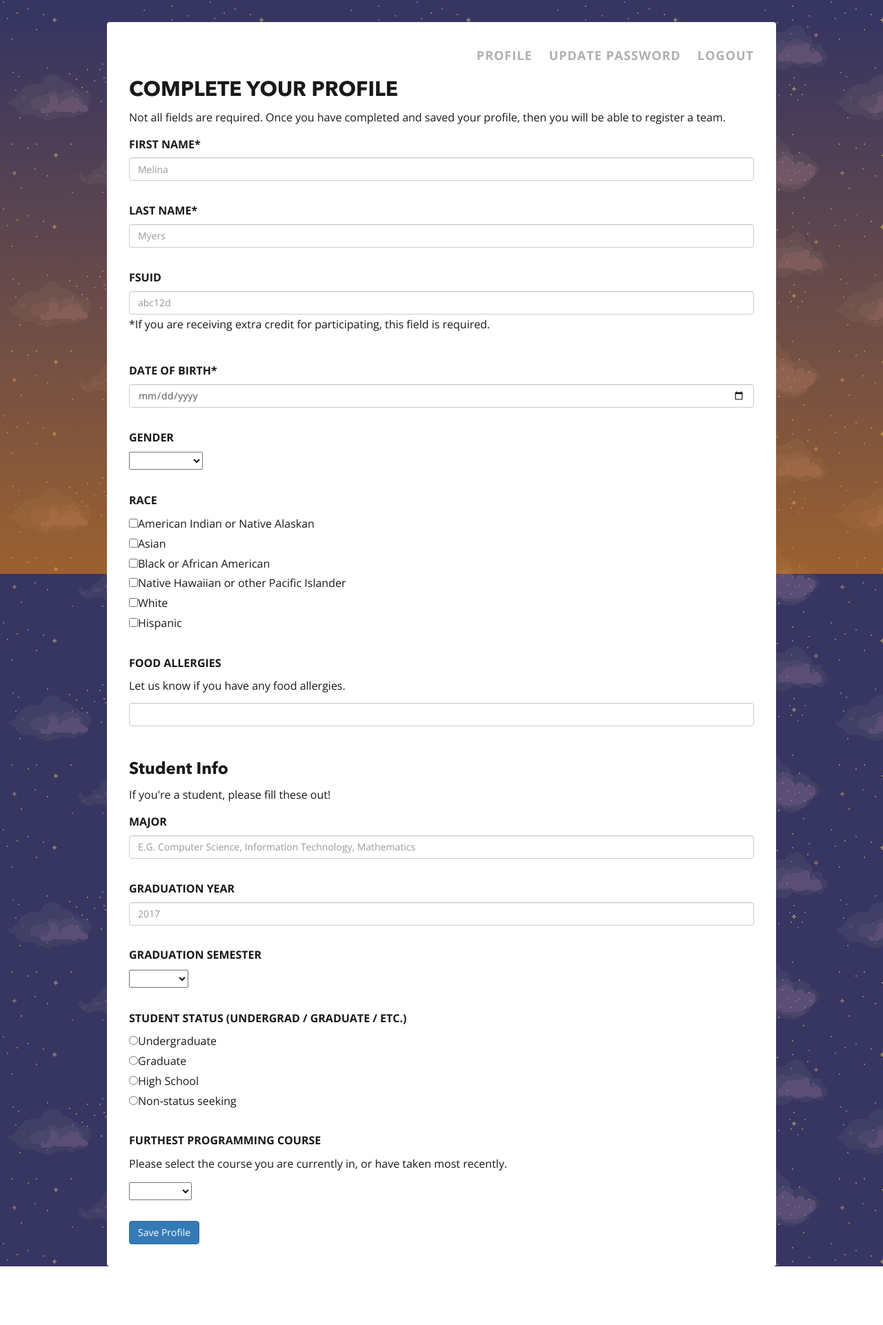
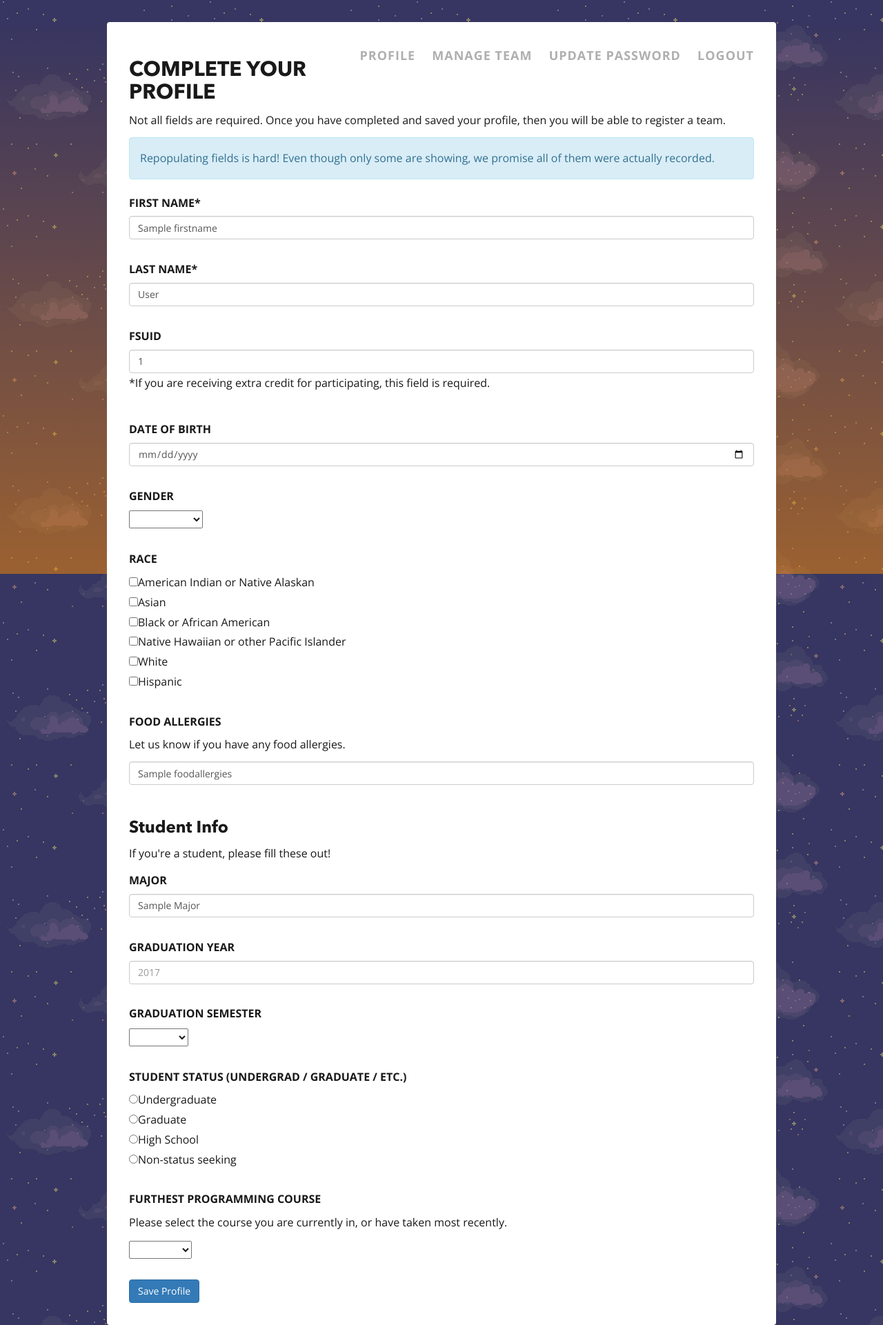
Before and after one commit to FSU-ACM/Contest-Server, a Python web app: template app/templates/profile.html in a window 1280 px wide. Shown: the whole page at 69% size. Before the commit the page ends 1836 px from the top, so only its background shows below. Run offline with Jinja, Linux system fonts and the light colour scheme; the template is opened without the code that fills it: most values are stand-ins (such as "Sample title", 1, 10 or a date in 2020); some libraries are stand-ins or nearby versions.

Commit message:
Add dynamic profile response

```diff
--- a/app/templates/menuitems.html
+++ b/app/templates/menuitems.html
@@ -1,6 +1,8 @@
 <div class="menuitems" aria-expanded="true">
     <a href="{{ url_for('profile') }}">Profile</a>
-    <!-- <a href="{{ url_for('teams') }}">Team</a> -->
+		{% if profile %}
+    <a href="{{ url_for('teams') }}">Manage Team</a>
+		{% endif %}
     <a href="{{ url_for('updatepassword') }}">Update Password</a>
     <a href="{{ url_for('logout') }}">Logout</a>
 </div>
--- a/app/templates/profile.html
+++ b/app/templates/profile.html
@@ -2,6 +2,9 @@
 {% block content %}
 
 <div class="container form-container">
+
+  {% include "/menuitems.html" %}
+
 
   {% if error %}
   <div class="alert alert-danger" role="alert">
@@ -17,60 +20,86 @@
   </div>
   {% endif %}
 
-  {% include "/menuitems.html" %}
-
-  <br/>
-
   <h2>Complete Your Profile</h2>
   <p>
     Not all fields are required. Once you have completed and saved your profile,
     then you will be able to register a team.
+    <br />
   </p>
+
+  {% if profile %}
+  <div class="alert alert-info" role="alert">
+    Repopulating fields is hard! Even though only some are showing, we promise
+    all of them were actually recorded.
+  </div>
+  {% endif %}
 
     <form action="{{ url_for('profile') }}" method=post class='form-horizontal'>
 
       <label for="register-firstname">First Name*</label>
-      <input type="text" class="form-control" id="register-firstname" name=firstname placeholder="Melina" required>
+      <input type="text" class="form-control" id="register-firstname" name=firstname placeholder="Melina" value="{{profile.firstname}}" required>
       <br/>
 
       <label for="register-lastname">Last Name*</label>
-      <input type="text" class="form-control" id="register-lastname" name=lastname placeholder="Myers" required>
+      <input type="text" class="form-control" id="register-lastname" name=lastname placeholder="Myers" value="{{profile.lastname}}" required>
       <br/>
 
       <label for="register-fsuid">FSUID</label>
       <!--Changed from number to text because fsuid contains letters-->
-      <input type="text" class="form-control" id="register-fsuid" name=fsuid min="1" placeholder="abc12d">
+      <input type="text" class="form-control" id="register-fsuid" name=fsuid min="1" value="{{profile.fsuid}}" placeholder="abc12d">
       <p>*If you are receiving extra credit for participating, this field is required.</p>
       <br/>
 
-      <label for="register-dob">Date of Birth*</label>
+      <label for="register-dob">Date of Birth</label>
       <input type="date" class="form-control" id="register-dob" name=dob min="1">
       <br/>
 
       <label for="register-gender">Gender</label><br/>
       <select name="gender" id="register-gender">
         <option value=""></option>
-        <option value="Male">Male</option>
-        <option value="Female">Female</option>
-        <option value="Non-Binary">Non-Binary</option>
+        <option value="Male" {% if profile.gender == "Male"%}selected="true"{%endif%}>Male</option>
+        <option value="Female"  {% if profile.gender == "Female"%}selected="true"{%endif%}>Female</option>
+        <option value="Non-Binary" {% if profile.gender == "Non-Binary"%}selected="true"{%endif%}>Non-Binary</option>
       </select>
       <br/>
       <br/>
 
       <label for="register-race">Race</label><br/>
-      <!-- <div style='overflow:scroll;width:300px;height:200px;block'> -->
-        <input type="checkbox" id="register-race" name=race value="American Indian or Native Alaskan">American Indian or Native Alaskan</input><br/>
-        <input type="checkbox" id="register-race" name=race value="Asian">Asian</input><br/>
-        <input type="checkbox" id="register-race" name=race value="Black or African American">Black or African American</input> <br/>
-        <input type="checkbox" id="register-race" name=race value="Native Hawaiian or other Pacific Islander">Native Hawaiian or other Pacific Islander</input> <br/>
-        <input type="checkbox" id="register-race" name=race value="White">White</input><br/>
-        <input type="checkbox" id="register-race" name=race value="Hispanic">Hispanic</input><br/>
-      <!-- </div> -->
+        <input
+          type="checkbox"
+          id="register-race"
+          name=race
+          value="American Indian or Native Alaskan">American Indian or Native Alaskan</input><br/>
+        <input
+          type="checkbox"
+          id="register-race"
+          name=race
+          value="Asian">Asian</input><br/>
+        <input
+          type="checkbox"
+          id="register-race"
+          name=race
+          value="Black or African American">Black or African American</input> <br/>
+        <input
+          type="checkbox"
+          id="register-race"
+          name=race
+          value="Native Hawaiian or other Pacific Islander">Native Hawaiian or other Pacific Islander</input> <br/>
+        <input
+          type="checkbox"
+          id="register-race"
+          name=race
+          value="White">White</input><br/>
+        <input
+          type="checkbox"
+          id="register-race"
+          name=race
+          value="Hispanic">Hispanic</input><br/>
       <br/>
 
       <label for="register-allergies">Food Allergies</label>
       <p>Let us know if you have any food allergies.</p>
-      <input type="text" class="form-control" id="register-allergies" name=foodallergies>
+      <input type="text" class="form-control" id="register-allergies" name=foodallergies value="{{profile.foodallergies}}">
       <br />
 
 
@@ -87,7 +116,8 @@
         id="register-major"
         name=major
         style="text-transform:capitalize"
-        placeholder="e.g. Computer Science, Information Technology, Mathematics">
+        placeholder="e.g. Computer Science, Information Technology, Mathematics"
+        value="{{profile.major}}">
       <br/>
 
       <label for="register-gradyear">Graduation Year</label>
@@ -97,7 +127,8 @@
         name=gradyear
         min="2000"
         max="2030"
-        placeholder="2017">
+        placeholder="2017"
+        value="{{profile.gradyear}}">
       <br/>
 
       <label for="register-gradterm">Graduation Semester</label><br/>
```
